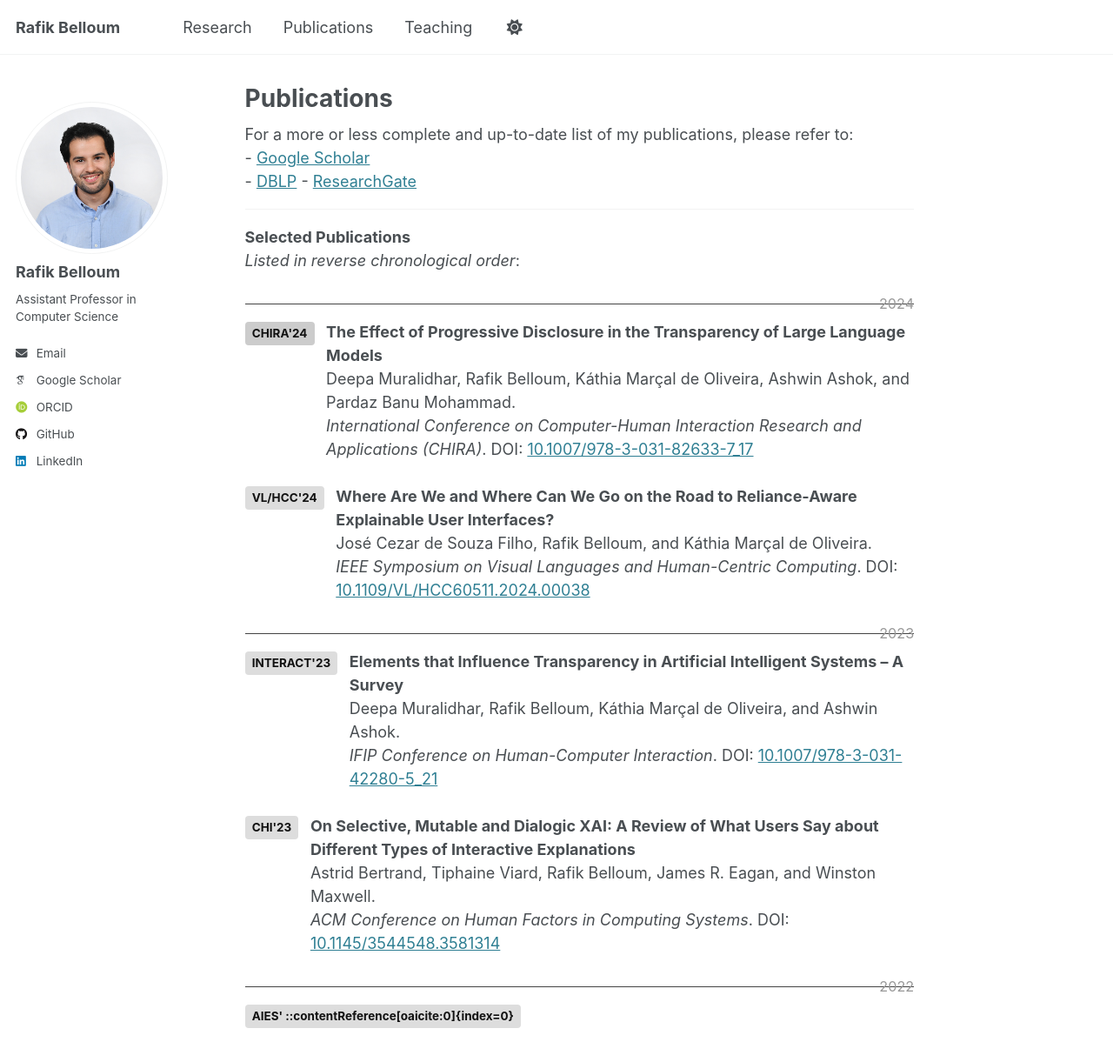
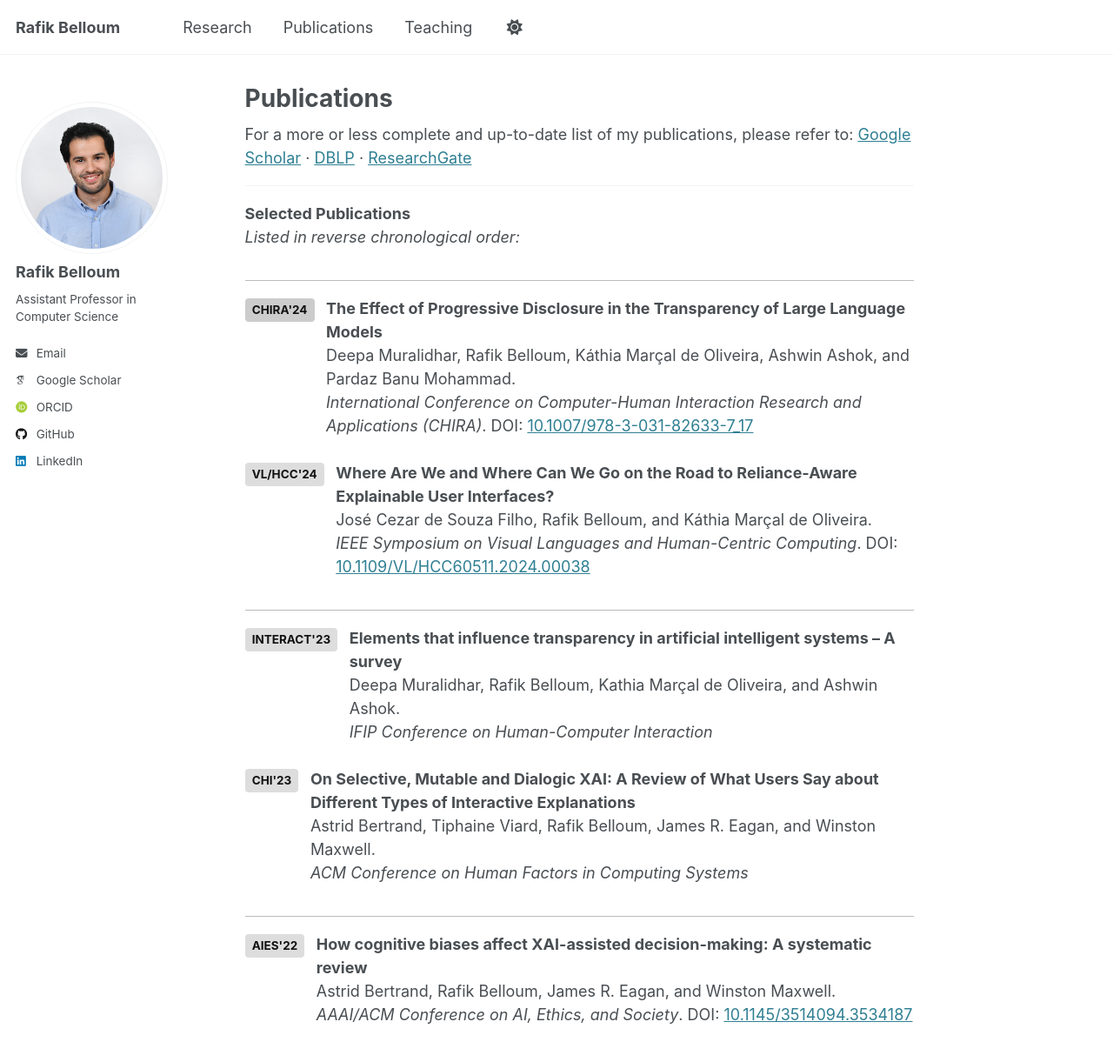
Before and after one commit to rafik-belloum/rafik-belloum.github.io, a Jekyll site: the page built from _pages/publications.html, in a window 1280 px wide and 1400 px high. Shown: the top 1221 px of the window at 87% size. Built offline with Jekyll 4.4.1, drawn with Linux system fonts in a browser that asks for light colours; some web fonts are replaced.

Commit message:
Update publications.html

```diff
--- a/_pages/publications.html
+++ b/_pages/publications.html
@@ -5,20 +5,17 @@ permalink: /publications/
 author_profile: true
 ---
 
-For a more or less complete and up-to-date list of my publications, please refer to:<br>
-- <a href="https://scholar.google.fr/citations?user=HiotmIsAAAAJ&hl=fr" target="_blank">Google Scholar</a><br>
-- <a href="https://dblp.org/pid/269/2270.html" target="_blank">DBLP</a>
-- <a href="https://www.researchgate.net/profile/Rafik-Belloum" target="_blank">ResearchGate</a>
+For a more or less complete and up-to-date list of my publications, please refer to:
+<a href="https://scholar.google.fr/citations?user=HiotmIsAAAAJ&hl=fr" target="_blank">Google Scholar</a> · <a href="https://dblp.org/pid/269/2270.html" target="_blank">DBLP</a> · <a href="https://www.researchgate.net/profile/Rafik-Belloum" target="_blank">ResearchGate</a>
 
 <hr>
 
 <p><strong>Selected Publications</strong><br>
-<em>Listed in reverse chronological order</em>:</p>
+<em>Listed in reverse chronological order:</em></p>
 
 <!-- 2024 -->
-<div style="border-top: 1px solid #444; margin-top: 2em; margin-bottom: 1em; position: relative;">
-  <div style="position: absolute; right: 0; top: -0.8em; color: #999999; font-size: 0.9em;">2024</div>
-</div>
+<hr style="border: none; border-top: 1px solid #bbb; position: relative; margin-top: 2em; margin-bottom: 1em;">
+<span style="position: absolute; right: 0; top: -1.2em; font-size: 0.9em; color: #aaa;">2024</span>
 
 <!-- CHIRA -->
 <div style="display: flex; align-items: flex-start; margin-bottom: 1.5em;">
@@ -49,9 +46,8 @@ For a more or less complete and up-to-date list of my publications, please refer
 </div>
 
 <!-- 2023 -->
-<div style="border-top: 1px solid #444; margin-top: 2em; margin-bottom: 1em; position: relative;">
-  <div style="position: absolute; right: 0; top: -0.8em; color: #999999; font-size: 0.9em;">2023</div>
-</div>
+<hr style="border: none; border-top: 1px solid #bbb; position: relative; margin-top: 2em; margin-bottom: 1em;">
+<span style="position: absolute; right: 0; top: -1.2em; font-size: 0.9em; color: #aaa;">2023</span>
 
 <!-- INTERACT -->
 <div style="display: flex; align-items: flex-start; margin-bottom: 1.5em;">
@@ -60,9 +56,9 @@ For a more or less complete and up-to-date list of my publications, please refer
   </div>
   <div>
     <p style="margin: 0;">
-      <strong>Elements that Influence Transparency in Artificial Intelligent Systems – A Survey</strong><br>
-      Deepa Muralidhar, Rafik Belloum, Káthia Marçal de Oliveira, and Ashwin Ashok.<br>
-      <em>IFIP Conference on Human-Computer Interaction</em>. DOI: <a href="https://doi.org/10.1007/978-3-031-42280-5_21" target="_blank">10.1007/978-3-031-42280-5_21</a>
+      <strong>Elements that influence transparency in artificial intelligent systems – A survey</strong><br>
+      Deepa Muralidhar, Rafik Belloum, Kathia Marçal de Oliveira, and Ashwin Ashok.<br>
+      <em>IFIP Conference on Human-Computer Interaction</em>
     </p>
   </div>
 </div>
@@ -76,18 +72,25 @@ For a more or less complete and up-to-date list of my publications, please refer
     <p style="margin: 0;">
       <strong>On Selective, Mutable and Dialogic XAI: A Review of What Users Say about Different Types of Interactive Explanations</strong><br>
       Astrid Bertrand, Tiphaine Viard, Rafik Belloum, James R. Eagan, and Winston Maxwell.<br>
-      <em>ACM Conference on Human Factors in Computing Systems</em>. DOI: <a href="https://doi.org/10.1145/3544548.3581314" target="_blank">10.1145/3544548.3581314</a>
+      <em>ACM Conference on Human Factors in Computing Systems</em>
     </p>
   </div>
 </div>
 
 <!-- 2022 -->
-<div style="border-top: 1px solid #444; margin-top: 2em; margin-bottom: 1em; position: relative;">
-  <div style="position: absolute; right: 0; top: -0.8em; color: #999999; font-size: 0.9em;">2022</div>
-</div>
+<hr style="border: none; border-top: 1px solid #bbb; position: relative; margin-top: 2em; margin-bottom: 1em;">
+<span style="position: absolute; right: 0; top: -1.2em; font-size: 0.9em; color: #aaa;">2022</span>
 
 <!-- AIES -->
 <div style="display: flex; align-items: flex-start; margin-bottom: 1.5em;">
   <div style="flex-shrink: 0;">
-    <span style="display:inline-block; background-color:#dddddd; color:#111111; padding:0.25em 0.6em; border-radius:0.3em; font-weight:bold; font-size:0.75em; margin-right: 1em;">AIES'
-::contentReference[oaicite:0]{index=0}
+    <span style="display:inline-block; background-color:#dddddd; color:#111111; padding:0.25em 0.6em; border-radius:0.3em; font-weight:bold; font-size:0.75em; margin-right: 1em;">AIES'22</span>
+  </div>
+  <div>
+    <p style="margin: 0;">
+      <strong>How cognitive biases affect XAI-assisted decision-making: A systematic review</strong><br>
+      Astrid Bertrand, Rafik Belloum, James R. Eagan, and Winston Maxwell.<br>
+      <em>AAAI/ACM Conference on AI, Ethics, and Society</em>. DOI: <a href="https://doi.org/10.1145/3514094.3534187" target="_blank">10.1145/3514094.3534187</a>
+    </p>
+  </div>
+</div>
```
